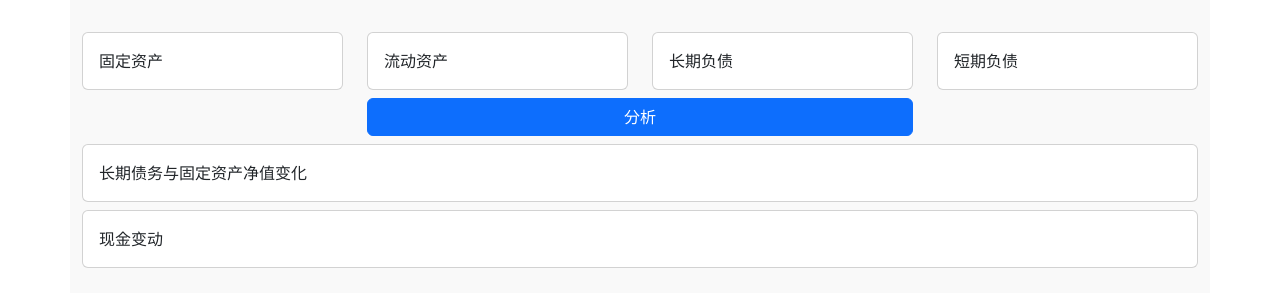
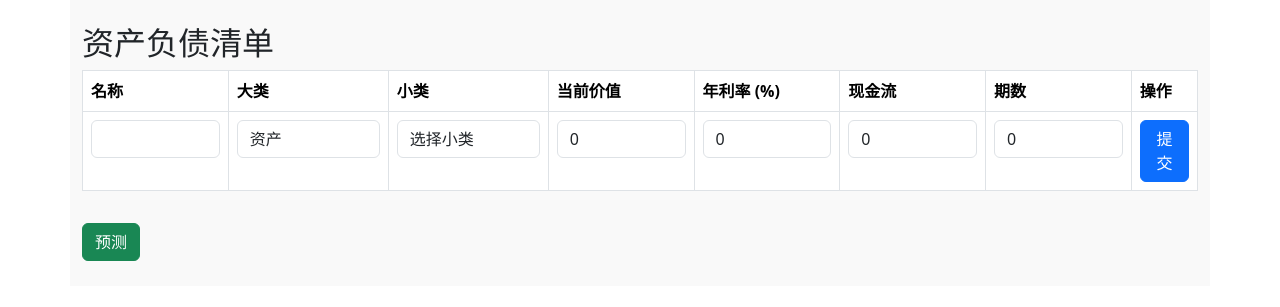
Before and after one commit to nutalk/OpenBookkeeping, a Django app: page /account_ana/ in a window 1280 px wide. Shown: the part 56-363 px from the top of the page. Run offline with Django 5.2, Linux system fonts and the light colour scheme; some libraries are stand-ins or nearby versions.

Commit message:
Add html

```diff
--- a/accounts/templates/account_ana.html
+++ b/accounts/templates/account_ana.html
@@ -7,49 +7,60 @@
 <script src="https://cdn.staticfile.net/apexcharts/3.45.1/apexcharts.min.js"></script>
 <script src="{% static 'accounts/js/chart_fuc.js' %}"></script>
 <script src="{% static 'accounts/js/account_ana.js' %}"></script>
+<style>
+    /* 设置大类和小类列的宽度 */
+    #dataTable th:nth-child(2), #dataTable td:nth-child(2),
+    #dataTable th:nth-child(3), #dataTable td:nth-child(3) {
+      width: 160px; /* 设置宽度，可以根据需求调整 */
+    }
+  </style>
 {% endblock %}
 
 {% block main_page %}
-<div class="row row-dec row-cards">
-    {%for prop_list in type_prop%}
-    <div class="col-sm-6 col-lg-3">
-        <div class="card mt-2">
-            <div class="card-body">
-                <div class="subheader">{{prop_list.type_name}}</div>
-                {%for prop in prop_list.recs%}
-                <div class="form-check">
-                    <input class="form-check-input" type="checkbox" value="" id={{prop.id}}>
-                    <label class="form-check-label" for="flexCheckDefault">
-                      {{prop.name}}
-                    </label>
-                  </div>
-                {%endfor%}
-            </div>
-        </div>
-    </div>
-    {%endfor%}
+<h2>资产负债清单</h2>
+  <!-- 表格 -->
+  <table class="table table-bordered" id="dataTable">
+    <thead>
+    <tr>
+      <th>名称</th>
+      <th>大类</th>
+      <th>小类</th>
+      <th>当前价值</th>
+      <th>年利率 (%)</th>
+      <th>现金流</th>
+      <th>期数</th>
+      <th>操作</th>
+    </tr>
+    </thead>
+    <tbody>
+    <!-- 数据行 -->
+    <!-- 表单行 -->
+    <tr>
+      <td><input type="text" class="form-control" id="name" required></td>
+      <td>
+        <select class="form-control" id="categoryLarge" onchange="updateSubCategory()">
+          <option value="资产">资产</option>
+          <option value="负债">负债</option>
+          <option value="自由现金流">自由现金流</option>
+        </select>
+      </td>
+      <td>
+        <select class="form-control" id="categorySmall">
+          <option value="">选择小类</option>
+        </select>
+      </td>
+      <td><input type="text" class="form-control" id="currentValue" value="0" oninput="formatInput(this)"></td>
+      <td><input type="number" class="form-control" id="annualRate" value="0" step="0.01"></td>
+      <td><input type="number" class="form-control" id="cashFlow" value="0"></td>
+      <td><input type="number" class="form-control" id="periods" value="0"></td>
+      <td>
+        <button class="btn btn-primary" onclick="addRow()">提交</button>
+      </td>
+    </tr>
+    </tbody>
+  </table>
+  <!-- 预测按钮 -->
+  <button class="btn btn-success btn-block mt-3" onclick="sendPredictionRequest()">预测</button>
+</div>
 
-    <div class="d-grid gap-2 col-6 mx-auto mt-2">
-        <button class="btn btn-primary" type="button" id="ana_bnt">分析</button>
-      </div>
-
-    <div class="col-sm-12 col-lg-12">
-        <div class="card mt-2">
-            <div class="card-body">
-                <div class="subheader">长期债务与固定资产净值变化</div>
-                <div id="long_term_chart"></div>
-            </div>
-        </div>
-    </div>
-
-    <div class="col-sm-12 col-lg-12">
-        <div class="card mt-2">
-            <div class="card-body">
-                <div class="subheader">现金变动</div>
-                <div id="short_term_chart"></div>
-            </div>
-        </div>
-    </div>
-
-</div>
 {% endblock %}
--- a/pfiles/accounts/js/account_ana.js
+++ b/pfiles/accounts/js/account_ana.js
@@ -22,3 +22,105 @@ $(document).ready(function(){
         });
     })
 })
+
+
+// 动态更新小类选项
+function updateSubCategory() {
+const category = document.getElementById('categoryLarge').value;
+const subCategory = document.getElementById('categorySmall');
+subCategory.innerHTML = ''; // 清空小类
+
+let options = [];
+if (category === '资产') options = ['按月收利', '到期收本息'];
+else if (category === '负债') options = ['等额本息', '先息后本', '等额本金'];
+else if (category === '自由现金流') options = ['月度', '年度'];
+
+options.forEach(option => {
+    const opt = document.createElement('option');
+    opt.value = option;
+    opt.textContent = option;
+    subCategory.appendChild(opt);
+});
+}
+
+// 格式化数字为千位分隔符
+function formatInput(input) {
+input.value = input.value.replace(/,/g, '').replace(/\B(?=(\d{3})+(?!\d))/g, ',');
+}
+
+// 表单验证
+function validateForm() {
+const name = document.getElementById('name').value.trim();
+const categoryLarge = document.getElementById('categoryLarge').value;
+const categorySmall = document.getElementById('categorySmall').value;
+const currentValue = document.getElementById('currentValue').value.replace(/,/g, '').trim();
+
+if (!name) return alert('请填写名称！');
+if (!categoryLarge) return alert('请选择大类！');
+if (!categorySmall) return alert('请选择小类！');
+if (!currentValue || currentValue === '0') return alert('请填写当前价值！');
+
+return true;
+}
+
+// 添加表格行
+function addRow() {
+if (!validateForm()) return;
+
+const name = document.getElementById('name').value.trim();
+const categoryLarge = document.getElementById('categoryLarge').value;
+const categorySmall = document.getElementById('categorySmall').value;
+const currentValue = document.getElementById('currentValue').value;
+const annualRate = document.getElementById('annualRate').value;
+const cashFlow = document.getElementById('cashFlow').value;
+const periods = document.getElementById('periods').value;
+
+const tbody = document.querySelector('#dataTable tbody');
+const row = tbody.insertRow(tbody.rows.length - 1); // 在表单行前插入
+
+row.insertCell(0).innerText = name;
+row.insertCell(1).innerText = categoryLarge;
+row.insertCell(2).innerText = categorySmall;
+row.insertCell(3).innerText = currentValue;
+row.insertCell(4).innerText = annualRate + '%';
+row.insertCell(5).innerText = cashFlow;
+row.insertCell(6).innerText = periods;
+
+const deleteBtn = document.createElement('button');
+deleteBtn.className = 'btn btn-danger btn-sm';
+deleteBtn.textContent = '删除';
+deleteBtn.onclick = () => tbody.deleteRow(row.rowIndex-1);
+row.insertCell(7).appendChild(deleteBtn);
+
+// 清空表单
+document.getElementById('name').value = '';
+document.getElementById('categoryLarge').value = '';
+document.getElementById('categorySmall').innerHTML = '';
+document.getElementById('currentValue').value = '0';
+document.getElementById('annualRate').value = '0';
+document.getElementById('cashFlow').value = '0';
+document.getElementById('periods').value = '0';
+}
+
+// 发送预测请求
+function sendPredictionRequest() {
+const rows = document.querySelectorAll('#dataTable tbody tr');
+const data = Array.from(rows).slice(0, -1).map(row => ({
+    name: row.cells[0].innerText,
+    categoryLarge: row.cells[1].innerText,
+    categorySmall: row.cells[2].innerText,
+    currentValue: row.cells[3].innerText.replace(/,/g, ''),
+    annualRate: row.cells[4].innerText.replace('%', ''),
+    cashFlow: row.cells[5].innerText,
+    periods: row.cells[6].innerText,
+}));
+
+fetch('http://127.0.0.1/api', {
+    method: 'POST',
+    headers: { 'Content-Type': 'application/json' },
+    body: JSON.stringify(data),
+})
+    .then(response => response.json())
+    .then(data => alert('预测成功：' + JSON.stringify(data)))
+    .catch(error => alert('请求失败，请稍后重试！'));
+}
```
